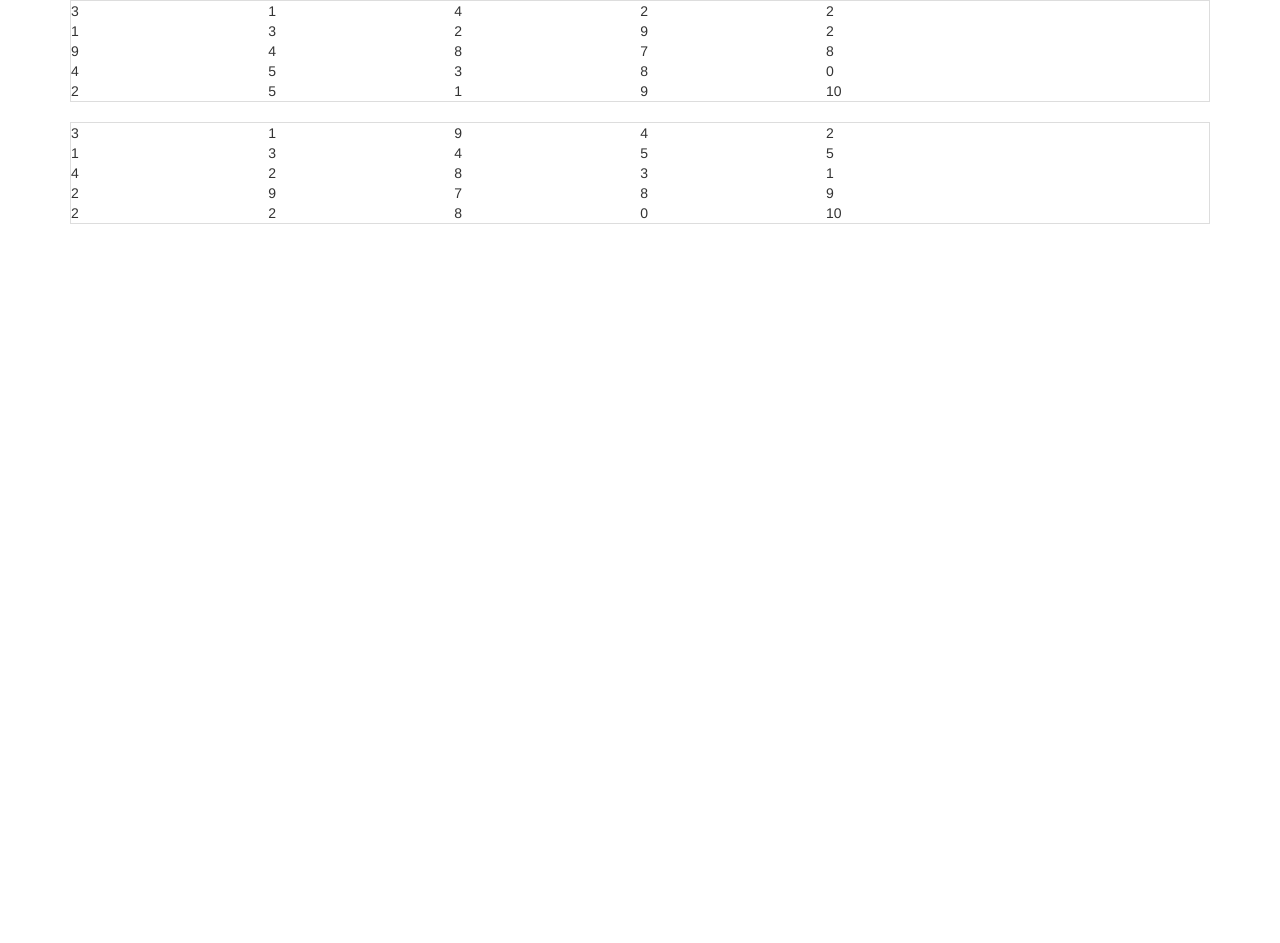
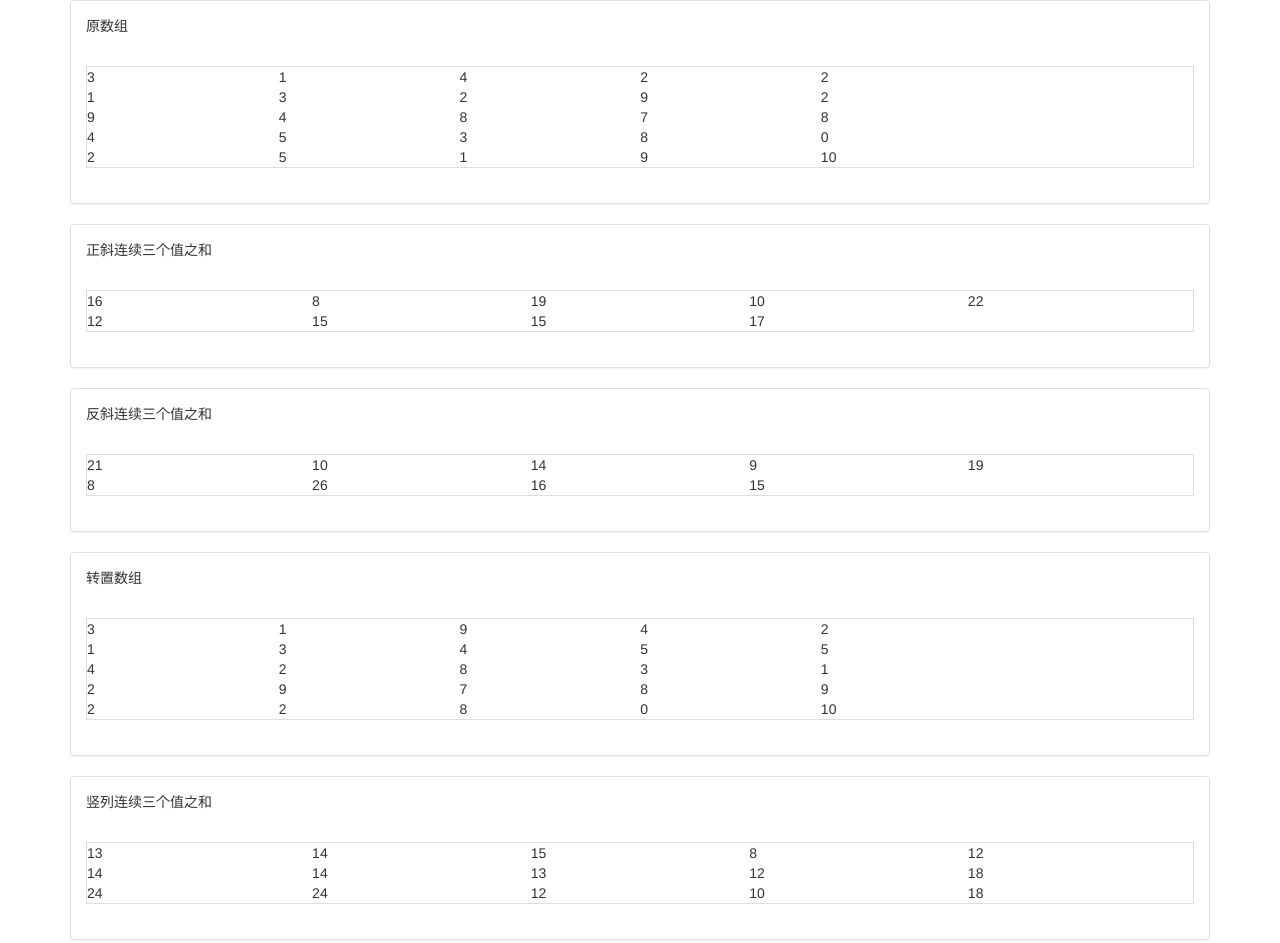
Before and after one commit to wfsovereign/mxT, a website: page src/index.html in a window 1280 px wide. Shown: the top 943 px of the page. Before the commit the page ends 800 px from the top, so only its background shows below. Drawn offline with nearby package versions, Linux system fonts and the light colour scheme.

Commit message:
成功输入正、斜连续三个数之和的值

```diff
--- a/src/index.html
+++ b/src/index.html
@@ -10,13 +10,79 @@
 <body>
 
     <section class="container">
-        <table class="table table-bordered table-matrix">
+        <div class="panel panel-default">
+            <div class="panel-body">
+                原数组
+            </div>
+            <div class="panel-body">
+                <table class="table table-bordered table-matrix">
 
-        </table>
+                </table>
+            </div>
+        </div>
 
-        <table class="table table-bordered table-transpose-matrix">
+        <div class="panel panel-default">
+            <div class="panel-body">
+                正斜连续三个值之和
+            </div>
+            <div class="panel-body">
+                <table class="table table-bordered table-slashSummaryHtml">
 
-        </table>
+                </table>
+            </div>
+        </div>
+
+        <div class="panel panel-default">
+            <div class="panel-body">
+                反斜连续三个值之和
+            </div>
+            <div class="panel-body">
+                <table class="table table-bordered table-backSlashSummaryHtml">
+
+                </table>
+            </div>
+        </div>
+
+
+        <div class="panel panel-default">
+            <div class="panel-body">
+                转置数组
+            </div>
+            <div class="panel-body">
+                <table class="table table-bordered table-transpose-matrix">
+
+                </table>
+            </div>
+        </div>
+
+
+        <div class="panel panel-default">
+            <div class="panel-body">
+                竖列连续三个值之和
+            </div>
+            <div class="panel-body">
+                <table class="table table-bordered table-verticalLineSummaryHtml">
+
+                </table>
+            </div>
+        </div>
+
+
+
+        <div class="panel panel-default">
+            <div class="panel-body">
+                横排连续三个值之和
+            </div>
+            <div class="panel-body">
+                <table class="table table-bordered table-horizontalLineSummaryHtml">
+
+                </table>
+            </div>
+        </div>
+
+
+
+
     </section>
 
 
--- a/src/js/matrix.js
+++ b/src/js/matrix.js
@@ -7,7 +7,7 @@ function Matrix(n) {
 }
 
 Matrix.prototype.produceMatrix = function () {
-    this.matrix= this._produceRandomMatrix();
+    this.matrix = this._produceRandomMatrix();
     //this.matrix = Object.clone(matrix);
     return this.matrix
 };
@@ -26,23 +26,19 @@ Matrix.prototype._produceRandomMatrix = function () {
     return lineMatrix
 };
 
-Matrix.prototype._calculateHorizontalLineSummary = function () {
-    var horizontalLineSummary = [], rankNum = this.rankNum;
-
-    //if(this.matrix == 3){
-    //_.each(this.matrix, function (item) {
-    //    horizontalLineSummary.push(_.reduce(item, function (memo, num) {
-    //        return memo + num
-    //    }, 0))
-    //});
-    //}
-
-    _.each(this.matrix, function (item) {
+Matrix.prototype._calculateHorizontalLineSummary = function (matrix, resultMatrix) {
+    var rankNum = this.rankNum;
+    _.each(matrix, function (item) {
         for (var i = 0; i < rankNum - 2; i++) {
-            horizontalLineSummary.push((item[i] + item[i + 1] + item[i + 2]));
+            resultMatrix.push((item[i] + item[i + 1] + item[i + 2]));
         }
     });
+};
 
+Matrix.prototype.getHorizontalLineSummary = function () {
+    //var horizontalLineSummary = this._initHorizontalLineSummary();
+    var horizontalLineSummary = [];
+    this._calculateHorizontalLineSummary(this.matrix, horizontalLineSummary);
 
     return horizontalLineSummary;
 };
@@ -50,58 +46,87 @@ Matrix.prototype._calculateHorizontalLineSummary = function () {
 Matrix.prototype._transposeMatrix = function () {
     var transposeMatrix = this._initTransposeMatrix(), rankNum = this.rankNum;
     _.each(this.matrix, function (item) {
-        for(var i = 0; i<rankNum;i++){
+        for (var i = 0; i < rankNum; i++) {
             transposeMatrix[i].push(item[i]);
         }
     });
-
     return transposeMatrix
 };
 
-Matrix.prototype._initTransposeMatrix = function (){
+Matrix.prototype._initTransposeMatrix = function () {
     var transposeMatrix = [];
-    for(var i = 0; i<this.rankNum;i++){
+    for (var i = 0; i < this.rankNum; i++) {
         transposeMatrix[i] = [];
     }
     return transposeMatrix
 };
 
 
-Matrix.prototype._calculateVerticalLineSummary = function () {
-    var verticalLineSummary = this._initVerticalLineSummary(), self = this;
-    _.each(this.matrix, function (item) {
-        self._calculateVerticalSummaryOfAccumulation(item, verticalLineSummary);
-    });
+Matrix.prototype.getVerticalLineSummary = function () {
+    //var verticalLineSummary = this._initHorizontalLineSummary();
+    var verticalLineSummary = [];
+    this._calculateHorizontalLineSummary(this._transposeMatrix(this.matrix), verticalLineSummary);
     return verticalLineSummary
+
 };
 
-Matrix.prototype._initVerticalLineSummary = function () {
-    var verticalLineSummary = [];
+//Matrix.prototype._calculateVerticalLineSummary = function () {
+//    var verticalLineSummary = this._initVerticalLineSummary(), self = this;
+//    _.each(this.matrix, function (item) {
+//        self._calculateVerticalSummaryOfAccumulation(item, verticalLineSummary);
+//    });
+//    return verticalLineSummary
+//};
+
+Matrix.prototype._initHorizontalLineSummary = function () {
+    var horizontalLineSummary = [];
     for (var i = 0; i < (this.rankNum - 2) * this.rankNum; i++) {
-        verticalLineSummary[i] = 0;
+        horizontalLineSummary[i] = 0;
     }
-    return verticalLineSummary
+    return horizontalLineSummary
 };
-
-Matrix.prototype._calculateVerticalSummaryOfAccumulation = function (item, verticalLineSummary) {
-    var length = this.rankNum;
-    for (var j = 0; j < ((length - 2) * length); j++) {
-        verticalLineSummary[j] += item[j];
-    }
-    return verticalLineSummary
-};
+//
+//Matrix.prototype._calculateVerticalSummaryOfAccumulation = function (item, verticalLineSummary) {
+//    var length = this.rankNum;
+//    for (var j = 0; j < ((length - 2) * length); j++) {
+//        verticalLineSummary[j] += item[j];
+//    }
+//    return verticalLineSummary
+//};
 
 Matrix.prototype._calculateSlashSummary = function () {
-    var slashSummary;
+    var slashSummary = [], rankNum = this.rankNum,a = this.matrix;
+    for (var k = 2; k < rankNum; k++) {
+        for (var i = 0; i < rankNum-2; i++) {
+            slashSummary.push(a[k][i]+a[k-1][i+1]+a[k-2][i+2])
+        }
+    }
+    console.log(slashSummary,"0=0------=");
+    return slashSummary
 };
 
 Matrix.prototype._initSlashSummary = function () {
-    var slashSummary = [], slashSummaryLength = (this.rankNum - 2) * 2 + 1;
+    //var slashSummary = [], slashSummaryLength = (this.rankNum - 2) * 2 + 1;
+    var slashSummary = [], slashSummaryLength = this.rankNum;
     for (var i = 0; i < slashSummaryLength; i++) {
-        slashSummary[i] = 0;
+        slashSummary[i] = [];
     }
     return slashSummary
 };
+
+
+Matrix.prototype._calculateBackSlashSummary = function () {
+    var backSlashSummary = [], rankNum = this.rankNum,a = this.matrix;
+    for (var k = 0; k < rankNum-2; k++) {
+        for (var i = rankNum - 3; i >= 0; i--) {
+            backSlashSummary.push(a[k][i]+a[k+1][i+1]+a[k+2][i+2])
+        }
+    }
+    console.log(backSlashSummary,"0=0=");
+    return backSlashSummary
+};
+
+
 
 Matrix.prototype._calculateSlashSummaryOfAccumulation = function (item, slashSummary) {
     var length = slashSummary.length;
--- a/src/js/print.js
+++ b/src/js/print.js
@@ -6,10 +6,15 @@
 
 
 
-$(function (){
+$(function () {
     var tableHtml = printToTable();
     $('.table-matrix').append(tableHtml.tableMatrix);
     $('.table-transpose-matrix').append(tableHtml.tableTransposeMatrix);
+    $('.table-verticalLineSummaryHtml').append(tableHtml.verticalLineSummaryHtml);
+    $('.table-horizontalLineSummaryHtml').append(tableHtml.horizontalLineSummaryHtml);
+    $('.table-backSlashSummaryHtml').append(tableHtml.backSlashSummaryHtml);
+    $('.table-slashSummaryHtml').append(tableHtml.slashSummaryHtml);
+
 });
 
 
@@ -17,30 +22,94 @@ function printToTable() {
     var matrix = new Matrix(5);
 
     console.log('1', matrix.produceMatrix());
-    console.log('2', matrix._calculateHorizontalLineSummary());
-    console.log('3', matrix._calculateVerticalLineSummary());
+    console.log('2', matrix._transposeMatrix());
+    console.log('2', matrix.getHorizontalLineSummary());
+    console.log('2', matrix.getVerticalLineSummary());
+    //console.log('3', matrix._calculateVerticalLineSummary());
 
-    var matrixHtml1 = "",matrixHtml2 = "", matrixResult = matrix.produceMatrix(),matrixTranspose = matrix._transposeMatrix();
+    var matrixHtml1 = "", matrixHtml2 = "", verticalLineSummaryHtml = "", horizontalLineSummaryHtml = "",
+        slashSummaryHtml = "",
+        backSlashSummaryHtml = "", matrixResult = matrix.produceMatrix(),
+        matrixTranspose = matrix._transposeMatrix(), verticalLineSummary = matrix.getVerticalLineSummary(),
+        horizontalLineSummary = matrix.getHorizontalLineSummary(), backSlashSummary = matrix._calculateBackSlashSummary(),
+        slashSummary = matrix._calculateSlashSummary();
+
     _.each(matrixResult, function (item) {
-        matrixHtml1 +="<tr>";
+        matrixHtml1 += "<tr>";
         for (var i = 0; i < item.length; i++) {
-            matrixHtml1 += "<td>"+item[i]+"</td>"
+            matrixHtml1 += "<td>" + item[i] + "</td>"
         }
-        matrixHtml1 +="</tr>";
+        matrixHtml1 += "</tr>";
     });
 
     _.each(matrixTranspose, function (item) {
-        matrixHtml2 +="<tr>";
+        matrixHtml2 += "<tr>";
         for (var i = 0; i < item.length; i++) {
-            matrixHtml2 += "<td>"+item[i]+"</td>"
+            matrixHtml2 += "<td>" + item[i] + "</td>"
         }
-        matrixHtml2 +="</tr>";
+        matrixHtml2 += "</tr>";
     });
 
+    var i = 0;
+    verticalLineSummaryHtml += "<tr>";
+
+    _.each(verticalLineSummary, function (item) {
+
+        verticalLineSummaryHtml += "<td>" + item + "</td>";
+        if ((i + 1) % 5 == 0) {
+            verticalLineSummaryHtml += "<tr></tr>"
+        }
+        i++;
+    });
+
+    var j = 0;
+    horizontalLineSummaryHtml = "<tr>";
+
+    _.each(horizontalLineSummary, function (item) {
+
+        horizontalLineSummaryHtml += "<td>" + item + "</td>";
+
+        if ((j + 1) % 5 == 0) {
+            horizontalLineSummaryHtml += "<tr></tr>"
+        }
+        j++;
+    });
+
+    var b = 0;
+    backSlashSummaryHtml = "<tr>";
+
+    _.each(backSlashSummary, function (item) {
+
+        backSlashSummaryHtml += "<td>" + item + "</td>";
+
+        if ((b + 1) % 5 == 0) {
+            console.log('111');
+            backSlashSummaryHtml += "<tr></tr>"
+        }
+        b++;
+    });
+
+    var c = 0;
+    slashSummaryHtml = "<tr>";
+
+    _.each(slashSummary, function (item) {
+
+        slashSummaryHtml += "<td>" + item + "</td>";
+
+        if ((c + 1) % 5 == 0) {
+            console.log('111');
+            slashSummaryHtml += "<tr></tr>"
+        }
+        c++;
+    });
 
     return {
-        tableMatrix:matrixHtml1,
-        tableTransposeMatrix:matrixHtml2
+        tableMatrix: matrixHtml1,
+        tableTransposeMatrix: matrixHtml2,
+        verticalLineSummaryHtml: verticalLineSummaryHtml,
+        horizontalLineSummaryHtml: horizontalLineSummaryHtml,
+        backSlashSummaryHtml:backSlashSummaryHtml,
+        slashSummaryHtml:slashSummaryHtml
 
     }
 
```
